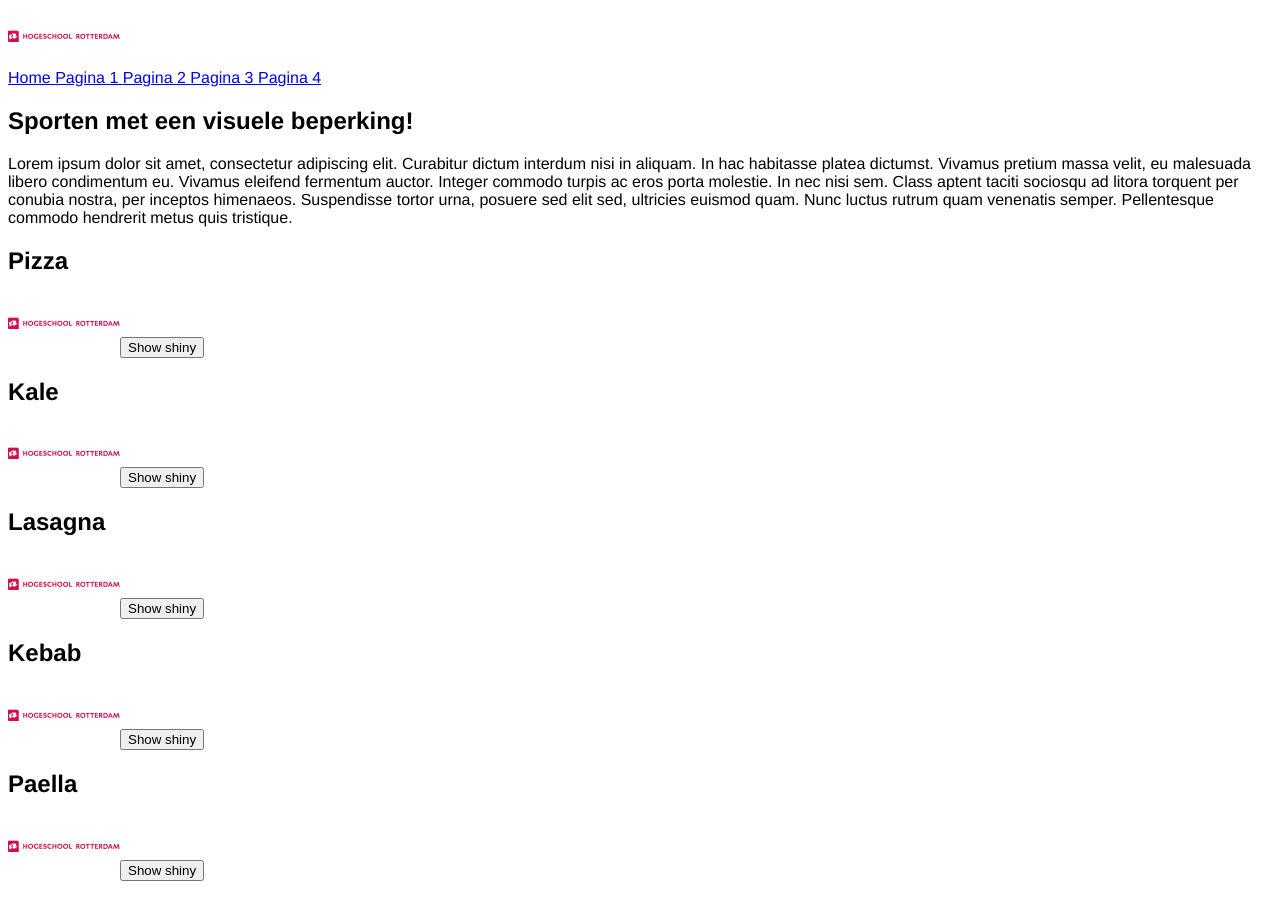
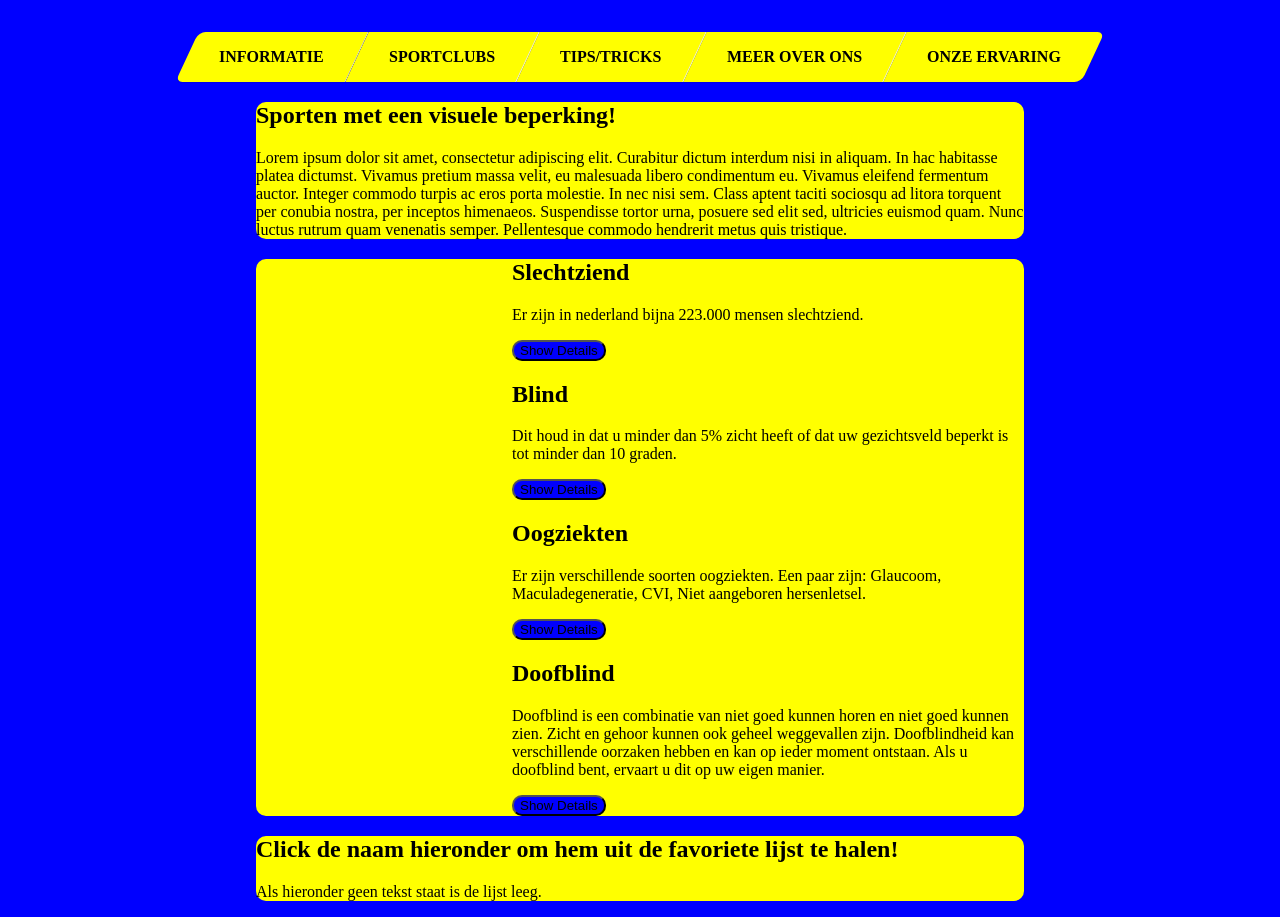
Before and after one commit to rody19/cle-3-project, a PHP site: page /pagina3.php in a window 1280 px wide. Before the commit the page ends 881 px from the top, so only its background shows below. Run offline with PHP 8.4, Linux system fonts and the light colour scheme.

Commit message:
informatie zichtbaar op scherm

```diff
--- a/getinfoNiels.php
+++ b/getinfoNiels.php
@@ -6,9 +6,9 @@
 
 //Based on the existence of the GET parameter, 1 of the 2 functions will be called
 if (!isset($_GET['id'])) {
-    $data = getDishes();
+    $data = getBeperking();
 } else {
-    $data = getDishDetails($_GET['id']);
+    $data = getBeperkingDetails($_GET['id']);
 }
 
 //Set the header & output JSON so the client will know what to expect.
--- a/includes/actionsNiels.php
+++ b/includes/actionsNiels.php
@@ -2,37 +2,35 @@
 /**
  * @return array
  */
-function getDishes()
+function getBeperking()
 {
     return [
         [
             "id" => 1,
-            "name" => "Pizza",
-            "kitchen" => "Italian",
-            "img" => "cle-3-project/includes/img/hr_logo_mini_cmyk_rood-ai.png",
+            "name" => "Slechtziend",
+            "beschrijving" => "Er zijn in nederland bijna 223.000 mensen slechtziend.",
+            "" => "",
+            "img" => "./cle-3-project/includes/img/hr_logo_mini_cmyk_rood-ai.png",
         ],
         [
             "id" => 2,
-            "name" => "Kale",
-            "kitchen" => "Dutch",
+            "name" => "Blind",
+            "beschrijving" => "Dit houd in dat u minder dan 5% zicht heeft of dat uw gezichtsveld beperkt is tot minder dan 10 graden.",
+            "" => "",
             "img" => "cle-3-project/includes/img/hr_logo_mini_cmyk_rood-ai.png",
         ],
         [
             "id" => 3,
-            "name" => "Lasagna",
-            "kitchen" => "Italian",
+            "name" => "Oogziekten",
+            "beschrijving" => "Er zijn verschillende soorten oogziekten. Een paar zijn: Glaucoom, Maculadegeneratie, CVI, Niet aangeboren hersenletsel.",
+            "" => "",
             "img" => "cle-3-project/includes/img/hr_logo_mini_cmyk_rood-ai.png",
         ],
         [
             "id" => 4,
-            "name" => "Kebab",
-            "kitchen" => "Turkish",
-            "img" => "cle-3-project/includes/img/hr_logo_mini_cmyk_rood-ai.png",
-        ],
-        [
-            "id" => 5,
-            "name" => "Paella",
-            "kitchen" => "Spanish",
+            "name" => "Doofblind",
+            "beschrijving" => "Doofblind is een combinatie van niet goed kunnen horen en niet goed kunnen zien. Zicht en gehoor kunnen ook geheel weggevallen zijn. Doofblindheid kan verschillende oorzaken hebben en kan op ieder moment ontstaan. Als u doofblind bent, ervaart u dit op uw eigen manier. ",
+            "" => "",
             "img" => "cle-3-project/includes/img/hr_logo_mini_cmyk_rood-ai.png",
         ]
     ];
@@ -42,33 +40,25 @@
  * @param $id
  * @return mixed
  */
-function getDishDetails($id)
+function getBeperkingDetails($id)
 {
     $tags = [
         1 => [
-            "name" => "Pizza",
-            "recipe" => "Put it in the oven and go!",
-            "tags" => ['cheese', 'oven']
+            "name" => "Slechtziend",
+            "beschrijving" => "Slechtziendheid houdt in dat u een lage gezichtsscherpte heeft, een verkleind gezichtsveld ervaart of overgevoelig bent voor licht. U ziet bjvoorbeeld donkere vlekken of u kunt alleen zien wat recht voor u staat. Bij de meeste slechtziende mensen verergeren de klachten of symptomen.",
         ],
         2 => [
-            "name" => "Kale",
-            "recipe" => "You can make this delicious Dutch meal by ...",
-            "tags" => ['unox', 'healthy', 'stamppot', 'boerenkool']
+            "name" => "blind",
+            "beschrijving" => "Mogelijk ziet u nog wel verschil tussen licht en donker. Mogelijke oorzaken van blindheid zijn: aangeboren, erfelijke afwijking aan één oog of ogen, acite blindheid na een ongeval of val op het hoofd, Tijdelijke blindheid door shock of ziekte, Ouderdom",
         ],
         3 => [
-            "name" => "Lasagne",
-            "recipe" => "Very nice when your grandma prepares this meal",
-            "tags" => ['omnomnom']
+            "name" => "Oogziekten",
+            "beschrijving" => "U heeft een oogziekte. Welke oogziekten zijn er allemaal en wat voor symptomen horen daarbij? Een oogziekte kan aangeboren of erfelijk zijn, leeftijdgebonden zijn of samenhangen met een aandoening als diabetes. Ook kunnen de hersenen de oorzaak zijn als die de visuele informatie niet goed verwerken. Tot slot kan een ongeluk, val of Niet Aangeboren Hersenletsel (NAH) de oorzaak zijn.",
         ],
         4 => [
-            "recipe" => "Everytime in the city after midnight",
-            "tags" => ['kapsalon', 'tasty', 'meat']
-        ],
-        5 => [
-            "recipe" => "Specialty when on holiday in Spain",
-            "tags" => ['fish']
+            "name" => "Doofblind",
+            "beschrijving" => "",
         ],
     ];
-
     return $tags[$id];
 }
--- a/includes/style.css
+++ b/includes/style.css
@@ -1,5 +1,30 @@
-body {
-   font-family: Helvetica Neue, Helvetica, sans-serif;
+body{
+   background-color: blue;
+}
+
+section{
+   background-color: yellow;
+   border-radius: 10px;
+   margin: auto;
+   width: 60vw;
+}
+
+div{
+   margin-left: 20vw;
+}
+
+img{
+   border-radius: 10px;
+}
+
+button{
+   background-color: blue;
+   border-radius: 10px;
+}
+
+.submit{
+   background-color: blue;
+   border-radius: 10px;
 }
 .skew-menu {
    text-align: center;
--- a/pagina3.php
+++ b/pagina3.php
@@ -10,9 +10,15 @@
     <script type="text/javascript" src="includes/js/mainNiels.js" defer></script>
 </head>
 <body>
-
-<?php include 'includes/nav.php' ?>
-
+<nav class="skew-menu">
+    <ul>
+        <li><a class ="ex2" href="index.php">Informatie</a></li>
+        <li><a class ="ex2" href="">Sportclubs</a></li>
+        <li><a class ="ex2" href="">Tips/Tricks</a></li>
+        <li><a class ="ex2" href="pagina3.php">Meer over ons</a></li>
+        <li><a class ="ex2" href="">Onze ervaring</a></li>
+    </ul>
+</nav>
 <!--<img src="includes/img/banner.jpg" alt="banner foto temp.">-->
 
 <section class="main">
@@ -26,13 +32,16 @@
 
 <dialog class="modal" id="sport-card-detail">
     <div class="modal-content"></div>
-    <button class="modal-close">❌</button>
+    <button class="modal-close">Close❌</button>
     <form id="favoriteForm">
         <input type="submit" value="Toevoegen⭐"/>
     </form>
 </dialog>
 
+
 <section id="favoriet">
+    <h2>Click de naam hieronder om hem uit de favoriete lijst te halen!</h2>
+    <p>Als hieronder geen tekst staat is de lijst leeg.</p>
     <div id="favoritelist">
         <ul id="list"></ul>
     </div>
```
Also changed, not shown: includes/js/mainNiels.js (+39 -43 lines), index.php (+5 -4 lines).
